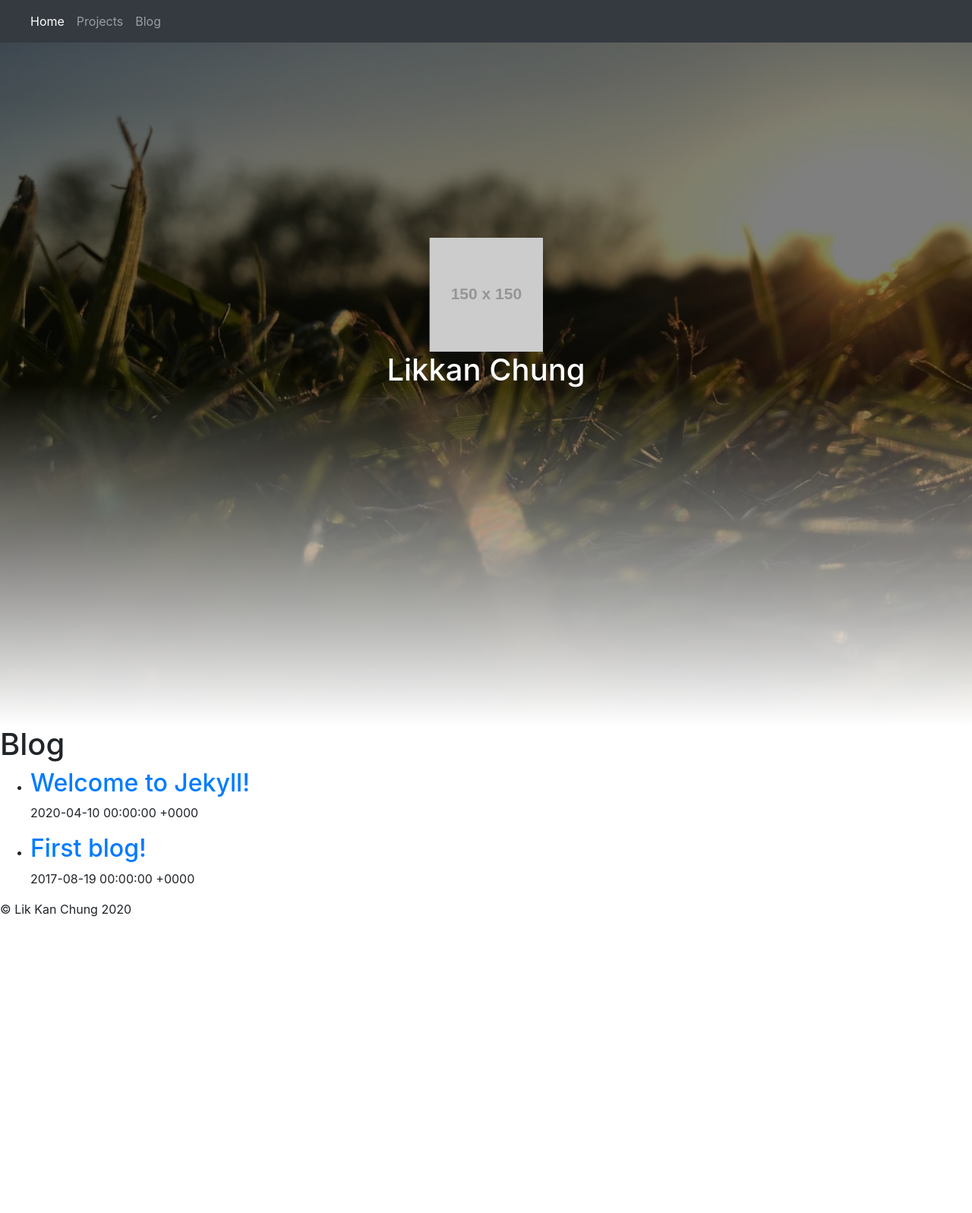
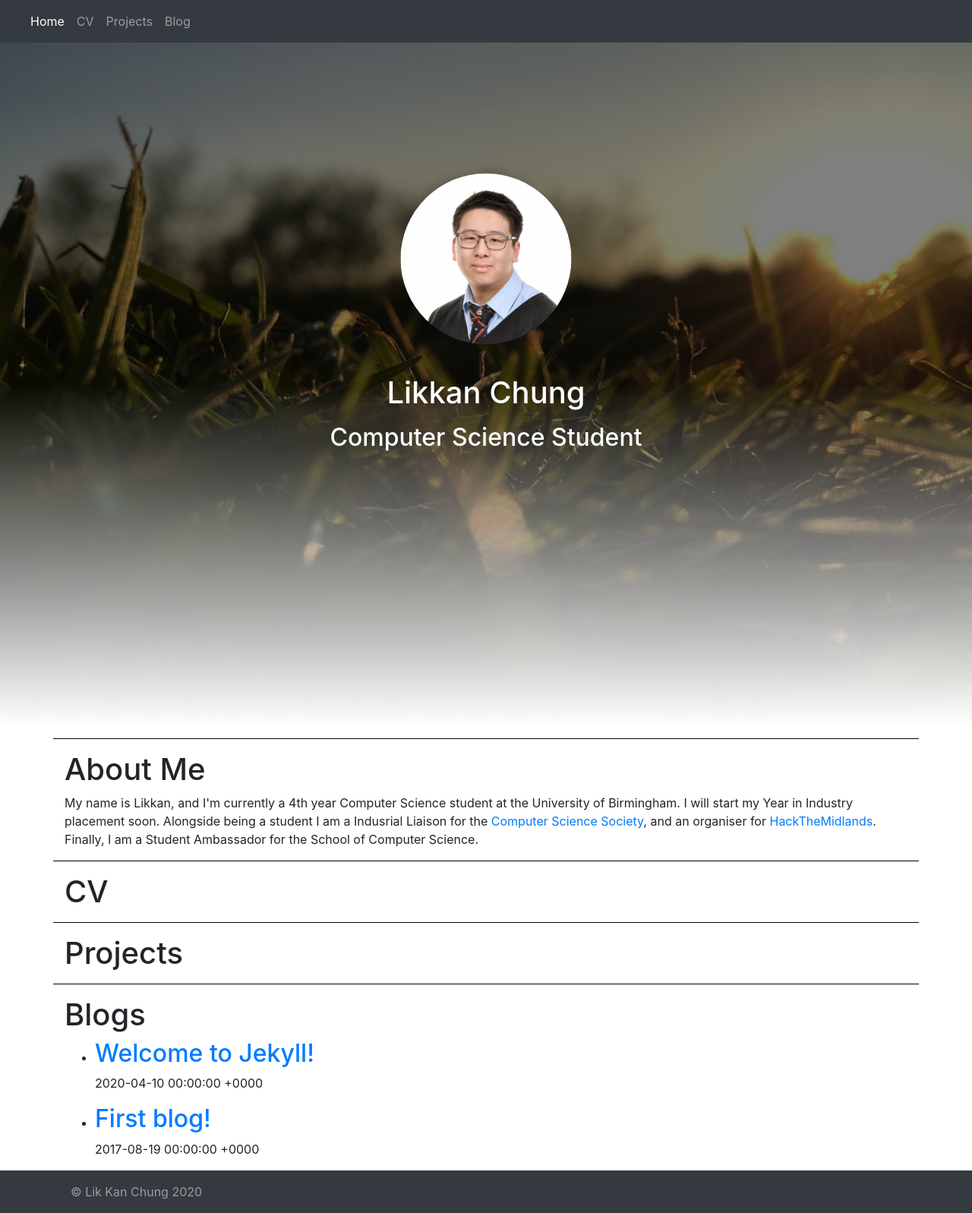
Before and after one commit to LikkanChung/personalwebsite, a Jekyll site: the page built from index.html, in a window 1280 px wide. Shown: the whole page at 76% size. Built offline with Jekyll 4.4.1, drawn with Linux system fonts in a browser that asks for light colours; before the commit the page ends 1209 px from its top, so only the background shows below that.

Commit message:
Added some initial home page content

```diff
--- a/_config.yml
+++ b/_config.yml
@@ -19,6 +19,7 @@
 # in the templates via {{ site.myvariable }}.
 
 title: Likkan Chung
+subtitle: Computer Science Student
 email: contact@likkanchung.com
 description: >- # this means to ignore newlines until "baseurl:"
   Computer Science Student
@@ -26,7 +27,12 @@ baseurl: "" # the subpath of your site, e.g. /blog
 url: "" # the base hostname & protocol for your site, e.g. http://example.com
 twitter_username: LikkanChung
 github_username:  LikkanChung
-
+about: |
+  My name is Likkan, and I'm currently a 4th year Computer Science student at the University of Birmingham.
+  I will start my Year in Industry placement soon.
+  Alongside being a student I am a Indusrial Liaison for the <a href="https://cssbham.com">Computer Science Society</a>,
+  and an organiser for <a href="https://hackthemidlands.com">HackTheMidlands</a>.
+  Finally, I am a Student Ambassador for the School of Computer Science.
 
 # Build settings
 theme: minima
--- a/_data/navigation.yml
+++ b/_data/navigation.yml
@@ -1,5 +1,7 @@
 - name: Home
   link: /
+- name: CV
+  link: /cv.html
 - name: Projects
   link: /projects.html
 - name: Blog
--- a/_includes/footer.html
+++ b/_includes/footer.html
@@ -1 +1,5 @@
-<footer>&copy; Lik Kan Chung {{ 'now' | date: "%Y" }}</footer>
+<div class="navbar navbar-expand-lg navbar-dark bg-dark">
+  <div class="container">
+    <footer>&copy; Lik Kan Chung {{ 'now' | date: "%Y" }}</footer>
+  </div>
+</div>
--- a/_sass/main.scss
+++ b/_sass/main.scss
@@ -3,8 +3,6 @@ html, body {
 }
 
 body {
-
-}
 
   .hero {
     background-image: linear-gradient(rgba(0, 0, 0, 0.5), rgba(0, 0, 0, 0.5), white),url("/assets/img/cover.jpg");
@@ -24,4 +22,29 @@ body {
     transform: translate(-50%, -50%);
     color: white;
 
+    img {
+      height: 25vh;
+      width: 25vh;
+      border-radius: 50%;
     }
+
+    h1 {
+      margin-top: 1em;
+    }
+
+    h2 {
+      margin-top: 0.5em;
+    }
+  }
+
+  .home-section {
+    margin-top: 1rem;
+    border-top: 1px solid black;
+    padding-top: 1rem;
+  }
+
+  footer {
+    color: rgba(255,255,255,.5);
+    padding: 0.5rem;
+  }
+}
--- a/index.html
+++ b/index.html
@@ -8,17 +8,27 @@ title: Likkan Chung
 
 <div class="hero">
   <div class="hero-content">
-    <img src="https://via.placeholder.com/150" alt="">
+    <img src="/assets/img/profile.jpg" alt="">
     <h1>{{site.title}}</h1>
+    <h2>{{site.subtitle}}</h2>
+  </div>
 </div>
 
+<div class="container home-section about">
+  <h1>About Me</h1>
+  <p>{{site.about}}</p>
 </div>
 
+<div class="container home-section cv">
+  <h1>CV</h1>
+</div>
 
+<div class="container home-section projects">
+  <h1>Projects</h1>
+</div>
 
-<h1>Blog</h1>
-
-
+<div class="container home-section blog">
+  <h1>Blogs</h1>
   <ul>
     {% assign blogs = site.blogs | reverse %}
     {% for post in blogs %}
@@ -28,3 +38,4 @@ title: Likkan Chung
       </li>
     {% endfor %}
   </ul>
+</div>
```
Also changed, not shown: cv.html (added, +7 -0 lines), assets/img/profile.jpg (added). Lines whose indentation alone changed are shown as unchanged.
